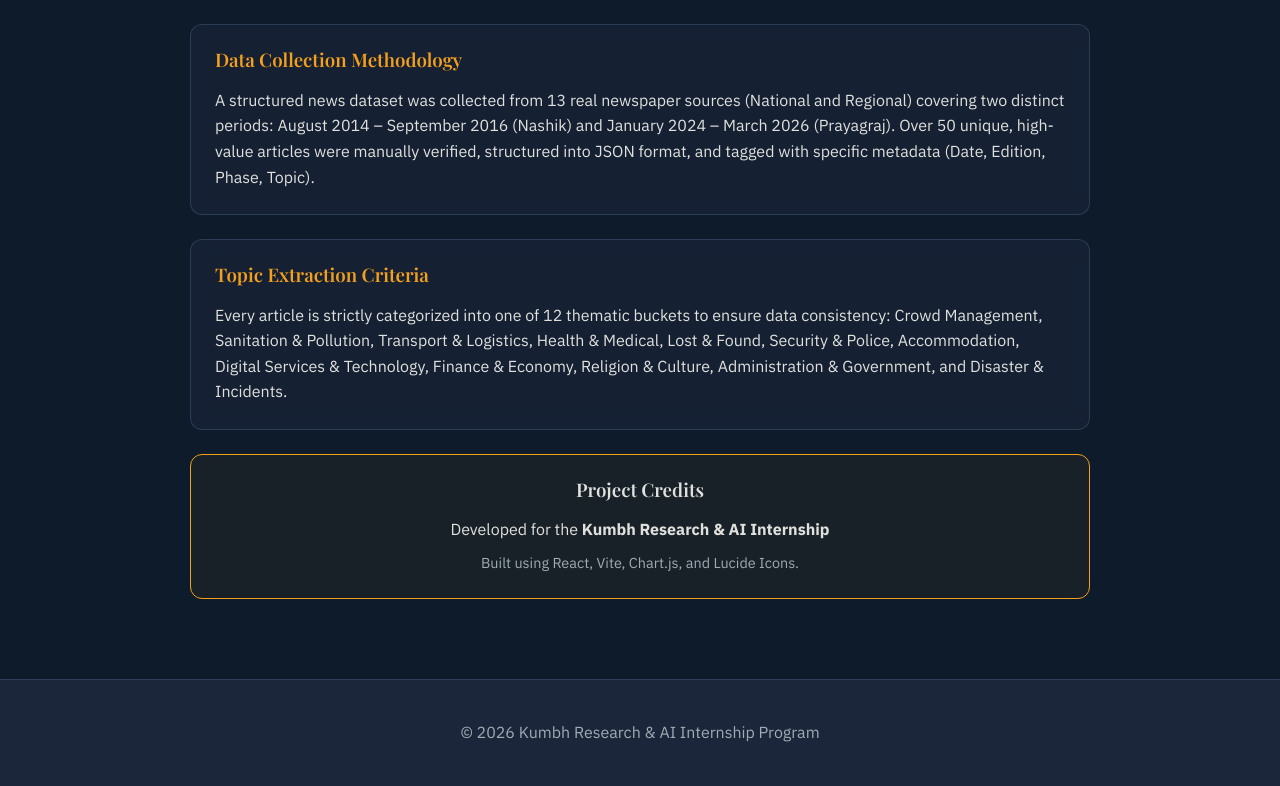
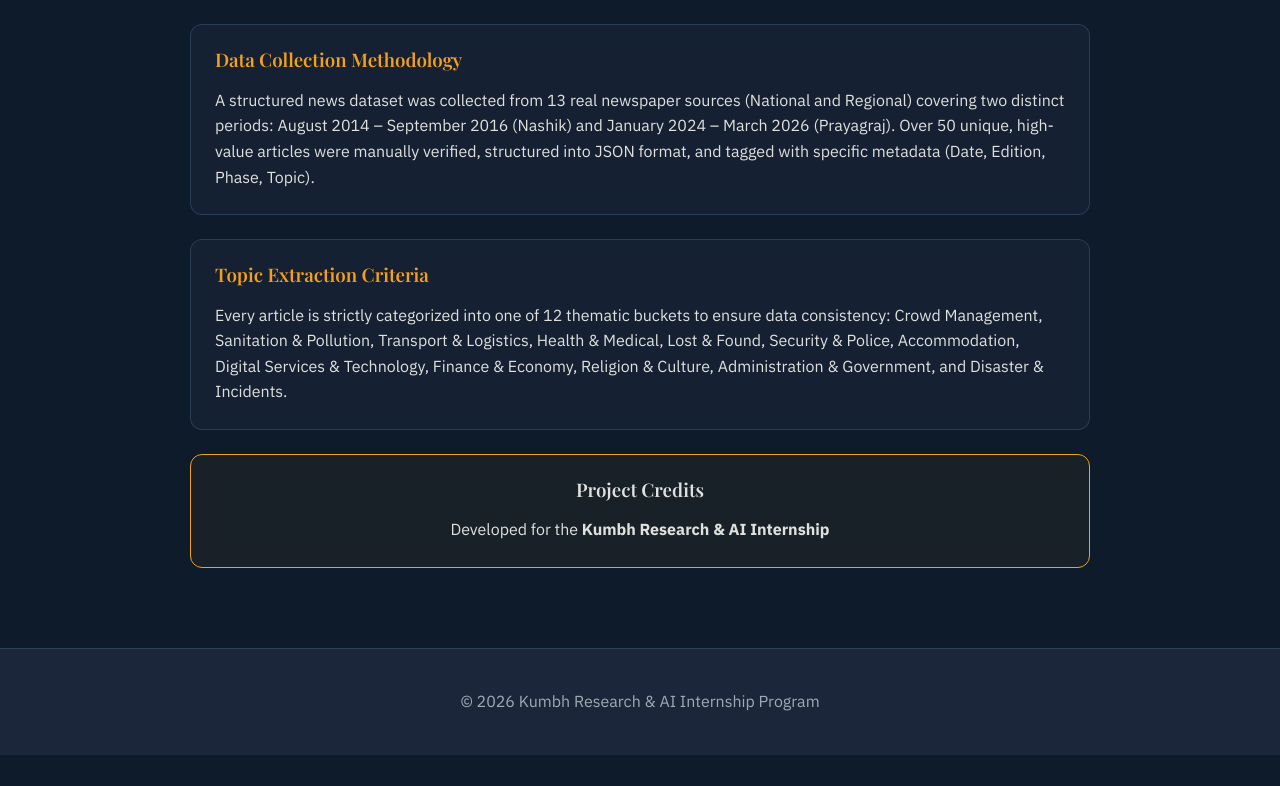
Before and after one commit to yug417/kumbh-research-ai-dashboard, a React (Vite) app: page / in a window 1280 px wide. Shown: the part 9143-9929 px from the top of the page. After the commit the page ends 9898 px from the top, so only its background shows below. Built offline with nearby package versions, Linux system fonts and the light colour scheme; a web font is replaced by a local one.

Commit message:
Remove tech stack text from credits box

```diff
--- a/src/components/About.jsx
+++ b/src/components/About.jsx
@@ -27,7 +27,6 @@ export default function About() {
       <div className="card" style={{ textAlign: 'center', background: 'rgba(244, 160, 28, 0.05)', borderColor: 'var(--accent-primary)' }}>
         <h3 style={{ marginBottom: '16px' }}>Project Credits</h3>
         <p>Developed for the <strong>Kumbh Research & AI Internship</strong></p>
-        <p style={{ color: 'var(--text-secondary)', marginTop: '8px', fontSize: '0.9rem' }}>Built using React, Vite, Chart.js, and Lucide Icons.</p>
       </div>
 
     </div>
```
